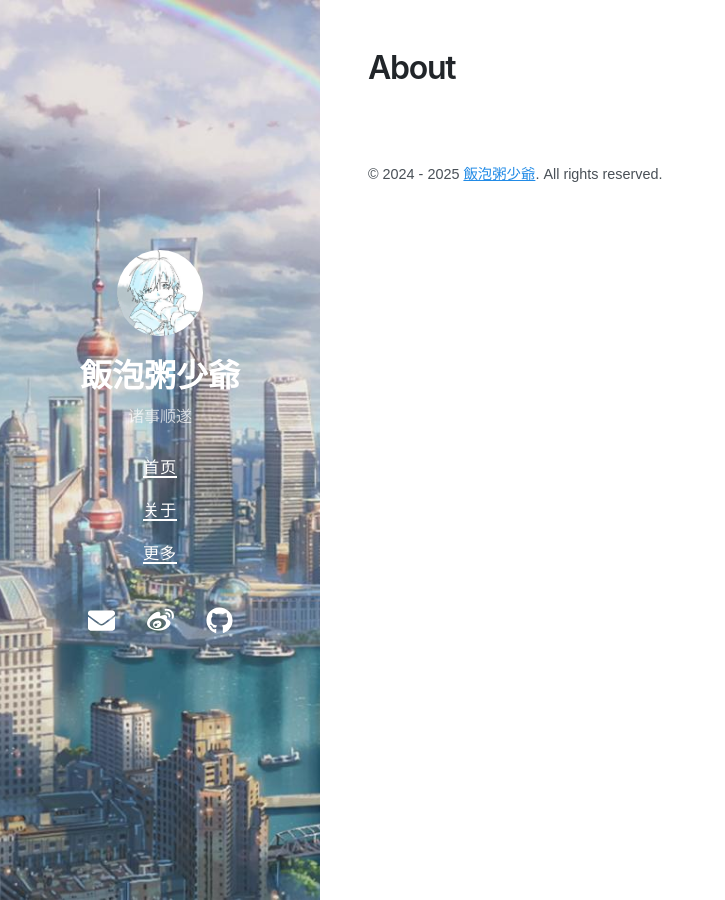
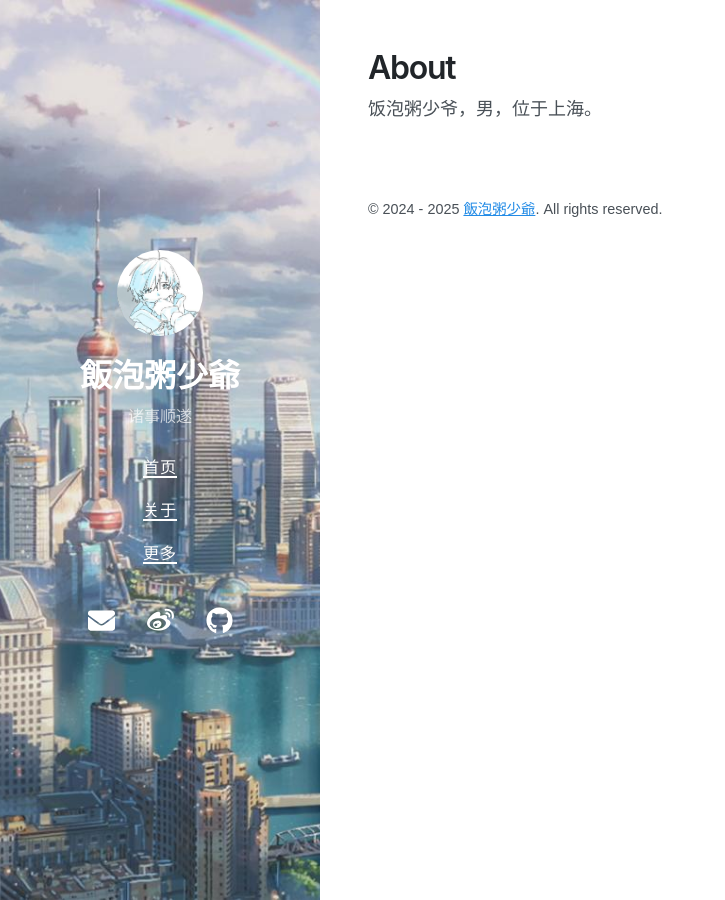
Before and after one commit to sugoijosephhan/sugoijosephhan.github.io, a Jekyll site: the page built from about.md, in a window 1280 px wide. Shown: the whole page, without its empty margins (0-725 px from the left). Built offline with Jekyll 4.4.1, drawn with Linux system fonts in a browser that asks for light colours; nearby versions of some CDN libraries.

Commit message:
2025/03/18/12:45 - Modified the contents.

```diff
--- a/about.md
+++ b/about.md
@@ -2,3 +2,5 @@
 layout: page
 title: About
 ---
+
+饭泡粥少爷，男，位于上海。
```
Also changed, not shown: images/tx.jpg (deleted).
